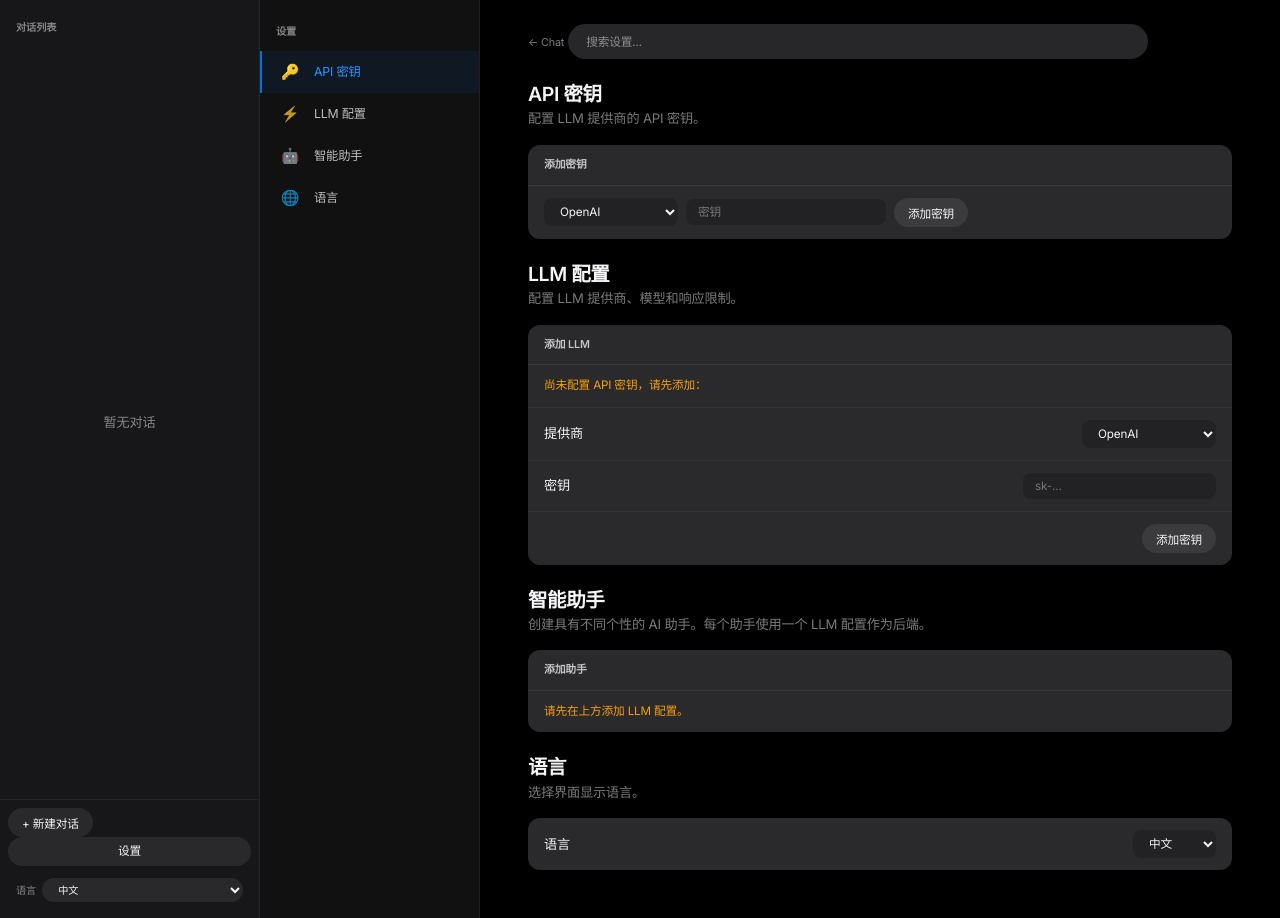
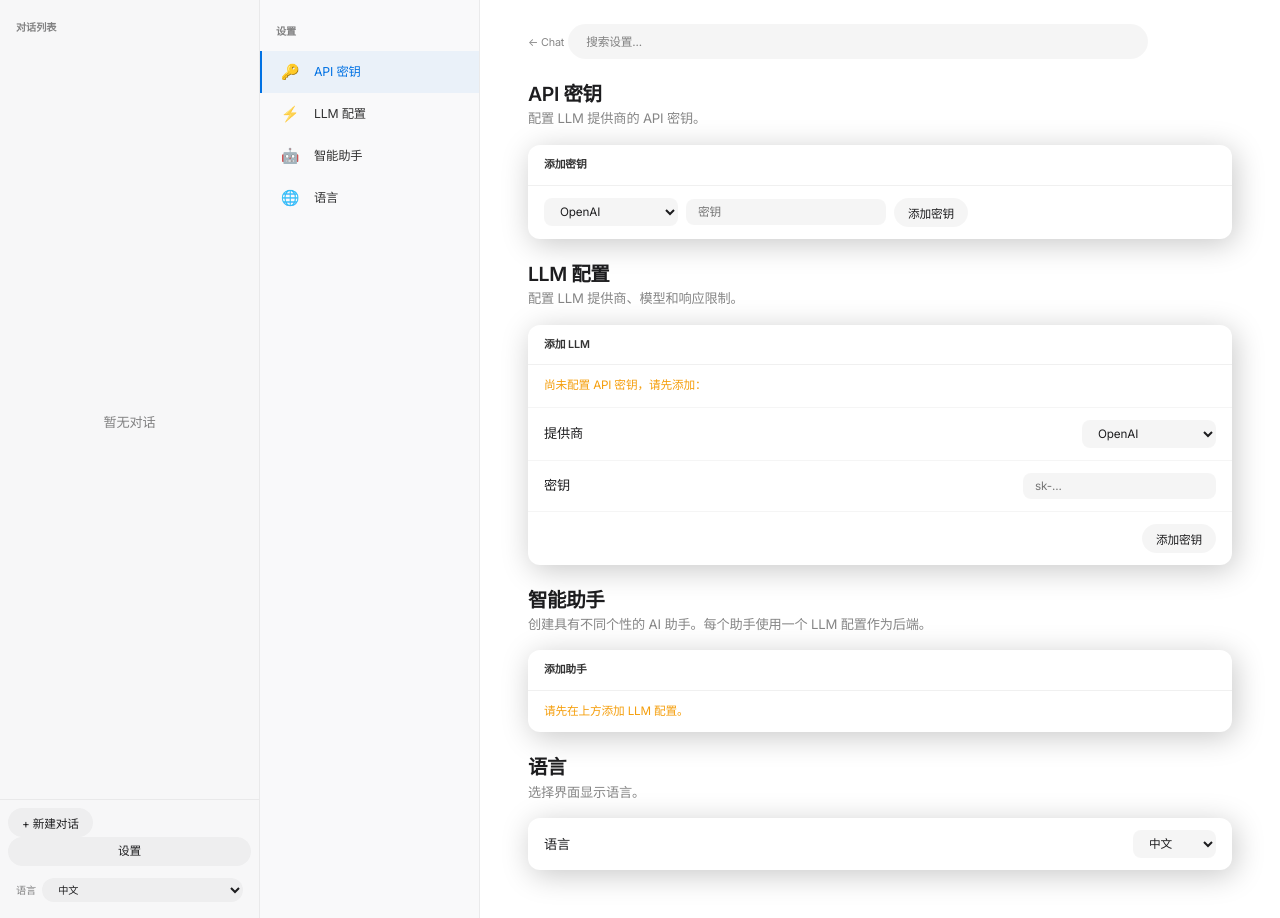
Before and after one commit to lixingyi2020/agent-group-chat, a FastAPI app: page /settings in a window 1280 px wide. Run offline with FastAPI, Linux system fonts and the light colour scheme; data that the repository does not hold is empty; some libraries are stand-ins or nearby versions.

Commit message:
feat: convert to Apple light theme — white backgrounds, near-black text, light glass sidebar
Co-Authored-By: Claude Opus 4.7 <noreply@anthropic.com>

```diff
--- a/static/style.css
+++ b/static/style.css
@@ -6,17 +6,17 @@
 /* ── Foundation ─────────────────────────────────────────────────────────── */
 
 :root {
-  /* Dark palette — Apple's near-black foundations */
-  --bg-deep:    #000000;
-  --bg-base:    #1d1d1f;
-  --bg-raised:  #272729;
-  --bg-surface: #2a2a2d;
-  --bg-hover:   #313134;
+  /* Light palette — Apple's alternating section rhythm */
+  --bg-deep:    #ffffff;
+  --bg-base:    #f5f5f7;
+  --bg-raised:  #fafafc;
+  --bg-surface: #ffffff;
+  --bg-hover:   rgba(0, 0, 0, 0.04);
 
   /* Subtle borders — barely visible, Apple uses these sparingly */
-  --border-subtle: rgba(255, 255, 255, 0.06);
-  --border-base:   rgba(255, 255, 255, 0.10);
-  --border-strong: rgba(255, 255, 255, 0.16);
+  --border-subtle: rgba(0, 0, 0, 0.04);
+  --border-base:   rgba(0, 0, 0, 0.08);
+  --border-strong: rgba(0, 0, 0, 0.12);
 
   /* Typography */
   --font-sans: 'Inter', -apple-system, BlinkMacSystemFont, 'SF Pro Text',
@@ -24,24 +24,24 @@
   --font-display: 'Inter', -apple-system, BlinkMacSystemFont, 'SF Pro Display',
                   'Helvetica Neue', Helvetica, Arial, sans-serif;
 
-  /* Text — white/muted on dark */
-  --text-primary:   #f5f5f7;
-  --text-secondary: rgba(255, 255, 255, 0.72);
-  --text-muted:     rgba(255, 255, 255, 0.48);
+  /* Text — Apple's near-black on light */
+  --text-primary:   #1d1d1f;
+  --text-secondary: rgba(0, 0, 0, 0.8);
+  --text-muted:     rgba(0, 0, 0, 0.48);
 
   /* Apple Blue — the singular accent */
   --accent:       #0071e3;
   --accent-hover: #0077ed;
-  --accent-light: #2997ff;
+  --accent-light: #0066cc;
   --accent-glow:  rgba(0, 113, 227, 0.2);
 
   /* Semantic — error states */
-  --error:    #ff453a;
-  --error-bg: rgba(255, 69, 58, 0.12);
+  --error:    #ff3b30;
+  --error-bg: rgba(255, 59, 48, 0.08);
 
   /* Message bubbles */
-  --user-msg-bg: rgba(0, 113, 227, 0.18);
-  --llm-msg-bg:  #272729;
+  --user-msg-bg: rgba(0, 113, 227, 0.08);
+  --llm-msg-bg:  #f5f5f7;
 
   /* Spacing — Apple's dense micro-scale */
   --space-xs: 4px;
@@ -94,9 +94,9 @@ body {
 
 ::-webkit-scrollbar { width: 6px; height: 6px; }
 ::-webkit-scrollbar-track { background: transparent; }
-::-webkit-scrollbar-thumb { background: rgba(255,255,255,0.12); border-radius: 3px; }
-::-webkit-scrollbar-thumb:hover { background: rgba(255,255,255,0.2); }
-* { scrollbar-width: thin; scrollbar-color: rgba(255,255,255,0.12) transparent; }
+::-webkit-scrollbar-thumb { background: rgba(0,0,0,0.16); border-radius: 3px; }
+::-webkit-scrollbar-thumb:hover { background: rgba(0,0,0,0.28); }
+* { scrollbar-width: thin; scrollbar-color: rgba(0,0,0,0.16) transparent; }
 
 /* ── Layout ──────────────────────────────────────────────────────────────── */
 
@@ -107,12 +107,12 @@ body {
 .sidebar {
   width: 260px;
   min-width: 260px;
-  background: rgba(29, 29, 31, 0.82);
+  background: rgba(245, 245, 247, 0.78);
   backdrop-filter: saturate(180%) blur(20px);
   -webkit-backdrop-filter: saturate(180%) blur(20px);
   display: flex;
   flex-direction: column;
-  border-right: 1px solid rgba(255, 255, 255, 0.06);
+  border-right: 1px solid rgba(0, 0, 0, 0.06);
 }
 
 .sidebar-header {
@@ -181,7 +181,7 @@ body {
 
 .sidebar-footer {
   padding: var(--space-sm);
-  border-top: 1px solid rgba(255, 255, 255, 0.06);
+  border-top: 1px solid rgba(0, 0, 0, 0.06);
 }
 
 /* ── Main Content ────────────────────────────────────────────────────────── */
@@ -405,7 +405,7 @@ body {
 /* ── Buttons ─────────────────────────────────────────────────────────────── */
 
 .btn-secondary {
-  background: rgba(255, 255, 255, 0.08);
+  background: rgba(0, 0, 0, 0.04);
   color: var(--text-primary);
   border: none;
   border-radius: var(--radius-pill);
@@ -439,7 +439,7 @@ body {
 }
 
 .lang-switcher select {
-  background: rgba(255, 255, 255, 0.08);
+  background: rgba(0, 0, 0, 0.04);
   color: var(--text-primary);
   border: none;
   border-radius: var(--radius-pill);
@@ -573,10 +573,10 @@ body {
 .settings-nav {
   width: 220px;
   min-width: 220px;
-  background: rgba(29, 29, 31, 0.6);
+  background: rgba(245, 245, 247, 0.6);
   padding: var(--space-xl) 0;
   overflow-y: auto;
-  border-right: 1px solid rgba(255, 255, 255, 0.06);
+  border-right: 1px solid rgba(0, 0, 0, 0.06);
 }
 
 .settings-nav-header {
@@ -600,10 +600,10 @@ body {
   transition: background var(--duration-fast), color var(--duration-fast), border-color var(--duration-fast);
 }
 
-.settings-nav-item:hover { background: rgba(255,255,255,0.04); color: var(--text-primary); }
+.settings-nav-item:hover { background: rgba(0,0,0,0.04); color: var(--text-primary); }
 .settings-nav-item.active {
-  color: var(--accent-light);
-  background: rgba(0, 113, 227, 0.08);
+  color: var(--accent);
+  background: rgba(0, 113, 227, 0.06);
   border-left-color: var(--accent);
 }
 
@@ -619,7 +619,7 @@ body {
 .settings-search {
   width: 100%;
   max-width: 580px;
-  background: var(--bg-raised);
+  background: rgba(0, 0, 0, 0.04);
   border: none;
   border-radius: var(--radius-pill);
   padding: 10px 18px;
@@ -672,7 +672,7 @@ body {
 
 .settings-card-header {
   padding: var(--space-md) var(--space-lg);
-  border-bottom: 1px solid rgba(255, 255, 255, 0.06);
+  border-bottom: 1px solid rgba(0, 0, 0, 0.06);
   font-size: 0.72rem;
   font-weight: 600;
   letter-spacing: -0.12px;
@@ -684,7 +684,7 @@ body {
   justify-content: space-between;
   align-items: center;
   padding: var(--space-md) var(--space-lg);
-  border-bottom: 1px solid rgba(255, 255, 255, 0.04);
+  border-bottom: 1px solid rgba(0, 0, 0, 0.04);
   gap: var(--space-lg);
   font-size: 0.88rem;
   letter-spacing: -0.18px;
@@ -716,7 +716,7 @@ body {
 /* Form elements in settings rows */
 .settings-row input,
 .settings-row select {
-  background: rgba(0, 0, 0, 0.2);
+  background: rgba(0, 0, 0, 0.04);
   border: none;
   border-radius: var(--radius-sm);
   padding: 6px 12px;
@@ -742,7 +742,7 @@ body {
 
 .settings-add-row select,
 .settings-add-row input {
-  background: rgba(0, 0, 0, 0.2);
+  background: rgba(0, 0, 0, 0.04);
   border: none;
   border-radius: var(--radius-sm);
   padding: 6px 12px;
```
Also changed, not shown: other parts of static/style.css (+17 -17 lines).
